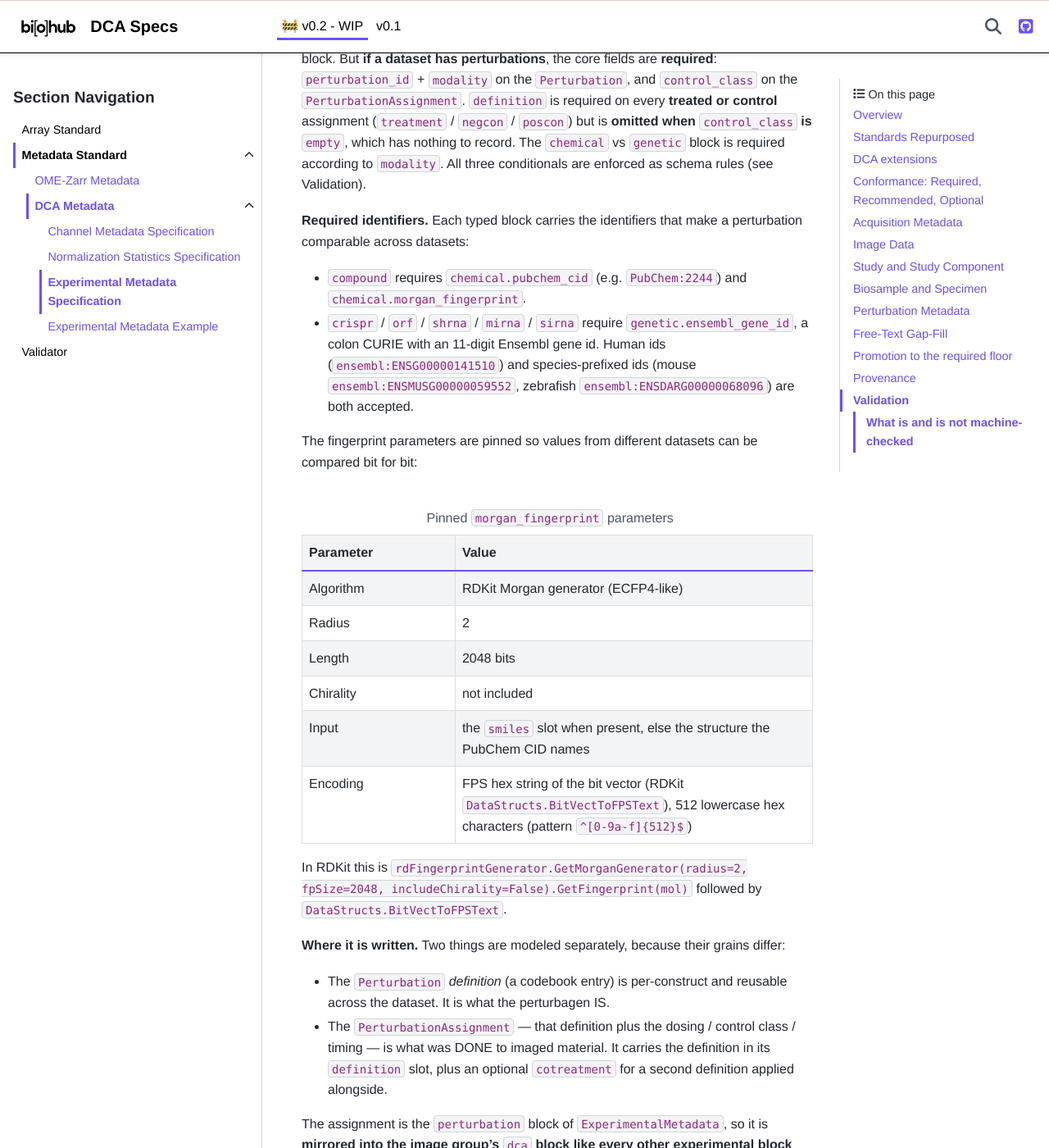
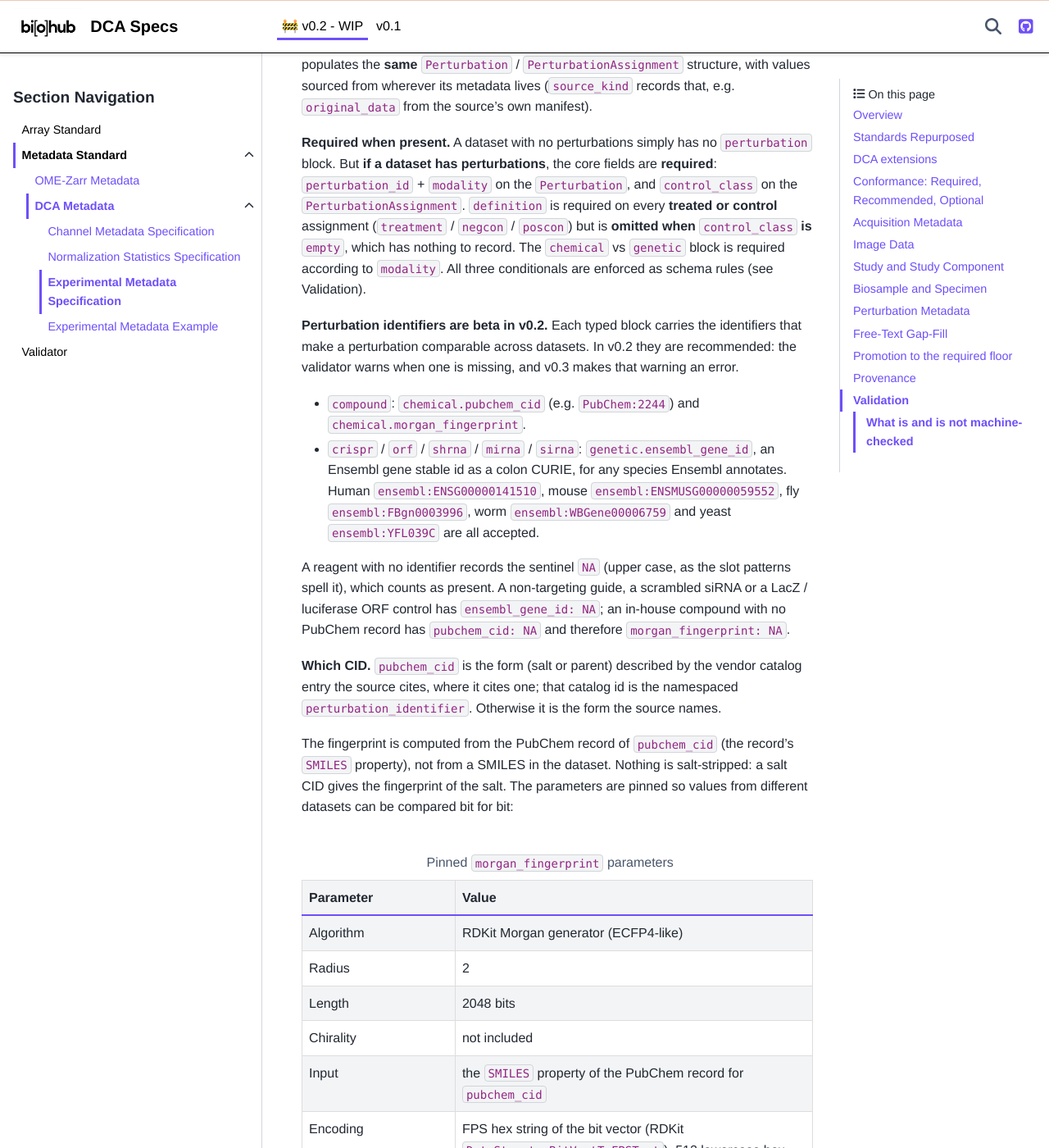
Before and after one commit to chanzuckerberg/dynamic-cell-atlas-specs, a Sphinx documentation site: the page built from docs/v0.2/experimental-metadata.rst, in a window 1280 px wide and 1400 px high, scrolled down 13971 px. Shown: the whole window at 82% size. Built offline with Sphinx 7.4.7 and the PyData theme 0.15.4, drawn with Linux system fonts in a browser that asks for light colours; some of the changed text lies outside the part shown.

Commit message:
docs(v0.2): beta notice for perturbation identifiers
pubchem_cid, morgan_fingerprint and ensembl_gene_id are recommended in
v0.2 (the validator warns when one is missing) and required from v0.3.
Document the NA sentinel for reagents with no identifier, Ensembl ids for
every species, the fingerprint computed from the PubChem record of the
CID with no salt stripping, the salt-or-parent rule for choosing the
CID, and the RDKit version in the field's provenance. The validator
table moves the identifiers from the MUST row to a SHOULD row.

Co-Authored-By: Claude Opus 5.5 <noreply@anthropic.com>

```diff
--- a/docs/v0.2/experimental-metadata.rst
+++ b/docs/v0.2/experimental-metadata.rst
@@ -335,13 +335,15 @@ exhaustive, authoritative list.
    * - Perturbation
      - chemical (``inchikey`` / ``inchi`` / ``smiles`` / ``pubchem_cid`` /
        ``morgan_fingerprint`` / ``chembl_id``)
-     - Required when chemical, with ``pubchem_cid`` and ``morgan_fingerprint``
+     - Required when chemical; ``pubchem_cid`` and ``morgan_fingerprint`` are
+       beta (warned when missing in v0.2, required from v0.3)
      - CellPainting Gallery + PubChem
    * - Perturbation
      - genetic (``gene_symbol`` / ``ncbi_gene_id`` / ``ensembl_gene_id`` /
        ``vector`` …)
-     - Required when genetic (CRISPR / ORF / shRNA / miRNA / siRNA), with
-       ``ensembl_gene_id``
+     - Required when genetic (CRISPR / ORF / shRNA / miRNA / siRNA);
+       ``ensembl_gene_id`` is beta (warned when missing in v0.2, required from
+       v0.3)
      - CellPainting Gallery + HGNC / NCBIGene / Ensembl
    * - Perturbation
      - dosing / timing (``solvent`` / ``duration_h`` /
@@ -611,19 +613,33 @@ is **omitted when** ``control_class`` **is** ``empty``, which has nothing to rec
 The ``chemical`` vs ``genetic`` block is required according to ``modality``. All three
 conditionals are enforced as schema rules (see Validation).
 
-**Required identifiers.** Each typed block carries the identifiers that make a
-perturbation comparable across datasets:
+**Perturbation identifiers are beta in v0.2.** Each typed block carries the
+identifiers that make a perturbation comparable across datasets. In v0.2 they are
+recommended: the validator warns when one is missing, and v0.3 makes that warning an
+error.
 
-* ``compound`` requires ``chemical.pubchem_cid`` (e.g. ``PubChem:2244``) and
+* ``compound``: ``chemical.pubchem_cid`` (e.g. ``PubChem:2244``) and
   ``chemical.morgan_fingerprint``.
-* ``crispr`` / ``orf`` / ``shrna`` / ``mirna`` / ``sirna`` require
-  ``genetic.ensembl_gene_id``, a colon CURIE with an 11-digit Ensembl gene id. Human
-  ids (``ensembl:ENSG00000141510``) and species-prefixed ids (mouse
-  ``ensembl:ENSMUSG00000059552``, zebrafish ``ensembl:ENSDARG00000068096``) are both
-  accepted.
+* ``crispr`` / ``orf`` / ``shrna`` / ``mirna`` / ``sirna``:
+  ``genetic.ensembl_gene_id``, an Ensembl gene stable id as a colon CURIE, for any
+  species Ensembl annotates. Human ``ensembl:ENSG00000141510``, mouse
+  ``ensembl:ENSMUSG00000059552``, fly ``ensembl:FBgn0003996``, worm
+  ``ensembl:WBGene00006759`` and yeast ``ensembl:YFL039C`` are all accepted.
 
-The fingerprint parameters are pinned so values from different datasets can be
-compared bit for bit:
+A reagent with no identifier records the sentinel ``NA`` (upper case, as the slot
+patterns spell it), which counts as present. A non-targeting guide, a scrambled siRNA
+or a LacZ / luciferase ORF control has ``ensembl_gene_id: NA``; an in-house compound
+with no PubChem record has ``pubchem_cid: NA`` and therefore
+``morgan_fingerprint: NA``.
+
+**Which CID.** ``pubchem_cid`` is the form (salt or parent) described by the vendor
+catalog entry the source cites, where it cites one; that catalog id is the namespaced
+``perturbation_identifier``. Otherwise it is the form the source names.
+
+The fingerprint is computed from the PubChem record of ``pubchem_cid`` (the record's
+``SMILES`` property), not from a SMILES in the dataset. Nothing is salt-stripped: a salt
+CID gives the fingerprint of the salt. The parameters are pinned so values from
+different datasets can be compared bit for bit:
 
 .. list-table:: Pinned ``morgan_fingerprint`` parameters
    :header-rows: 1
@@ -640,15 +656,18 @@ compared bit for bit:
    * - Chirality
      - not included
    * - Input
-     - the ``smiles`` slot when present, else the structure the PubChem CID names
+     - the ``SMILES`` property of the PubChem record for ``pubchem_cid``
    * - Encoding
      - FPS hex string of the bit vector (RDKit ``DataStructs.BitVectToFPSText``),
-       512 lowercase hex characters (pattern ``^[0-9a-f]{512}$``)
+       512 lowercase hex characters (pattern ``^([0-9a-f]{512}|NA)$``)
 
 In RDKit this is
 ``rdFingerprintGenerator.GetMorganGenerator(radius=2, fpSize=2048,
 includeChirality=False).GetFingerprint(mol)`` followed by
-``DataStructs.BitVectToFPSText``.
+``DataStructs.BitVectToFPSText``. The field's provenance records the RDKit version
+used, e.g. in its ``citation``; ``dca_helpers.metadata.rdkit_version()`` returns the
+installed version, and ``dca-propose`` names it in the source of a fingerprint it
+proposes.
 
 .. _experimental-perturbation-placement:
 
@@ -725,10 +744,10 @@ See the ``Perturbation``, ``ChemicalPerturbation``, ``GeneticPerturbation``,
      - ``Treatment_Concentration`` (str)
    * - Compound ids
      - (``AnnotationRef``)
-     - ``InChIKey`` / ``SMILES`` / ``PubChem_CID`` (``PubChem_CID`` maps to the
-       required ``pubchem_cid``; CPG has no fingerprint, so the required
-       ``morgan_fingerprint`` is computed from ``SMILES`` with the pinned
-       parameters above)
+     - ``InChIKey`` / ``SMILES`` / ``PubChem_CID`` (``PubChem_CID`` maps to
+       ``pubchem_cid``; CPG has no fingerprint, so ``morgan_fingerprint`` is
+       computed from the PubChem record of that CID with the pinned parameters
+       above)
    * - **Gene target**
      - —
      - **absent**
@@ -748,8 +767,9 @@ Known gaps and contradictions:
 * **Concentration type** — CPG records free text; DCA uses
   ``{value, unit}``. The schema keeps structured ``value``/``unit`` with a
   free-text ``text`` fallback.
-* **Gene identifier** — the Ensembl gene id is the required key for the genetic
-  modalities; NCBI Gene ID is an optional cross-reference and the symbol is the label.
+* **Gene identifier** — the Ensembl gene id is the key for the genetic modalities
+  (beta in v0.2, required from v0.3); NCBI Gene ID is an optional cross-reference and
+  the symbol is the label.
 
 .. _experimental-deferred-pooled:
 
--- a/docs/v0.2/validator.rst
+++ b/docs/v0.2/validator.rst
@@ -458,6 +458,9 @@ provenance-coverage (see below). Label images are exempt.
    * - SHOULD
      - For ``tissue_type: "cell line"``, ``tissue`` should carry a ``CVCL:`` accession, and ``cell_line_id`` should match it. Two warnings: ``tissue`` holding no accession at all, and the mirror disagreeing with it
      - experimental-metadata.rst § What is and is not machine-checked
+   * - SHOULD
+     - Beta in v0.2, required from v0.3: a ``compound`` perturbation's ``chemical`` block should carry ``pubchem_cid`` and ``morgan_fingerprint``, and a genetic one's ``genetic`` block should carry ``ensembl_gene_id``. One WARNING per missing identifier, on the image group's ``definition`` / ``cotreatment``, the same on a ``WellPerturbation``, and on a bare codebook entry. ``NA`` counts as present
+     - experimental-metadata.rst § Perturbation identifiers are beta in v0.2
 
 Provenance coverage is a cross-field check (the set of ``provenance`` keys vs. the
 populated fields) that LinkML rules cannot express, so it is computed by the validator
```
Also changed, not shown: other parts of docs/v0.2/validator.rst (+1 -1 lines).
